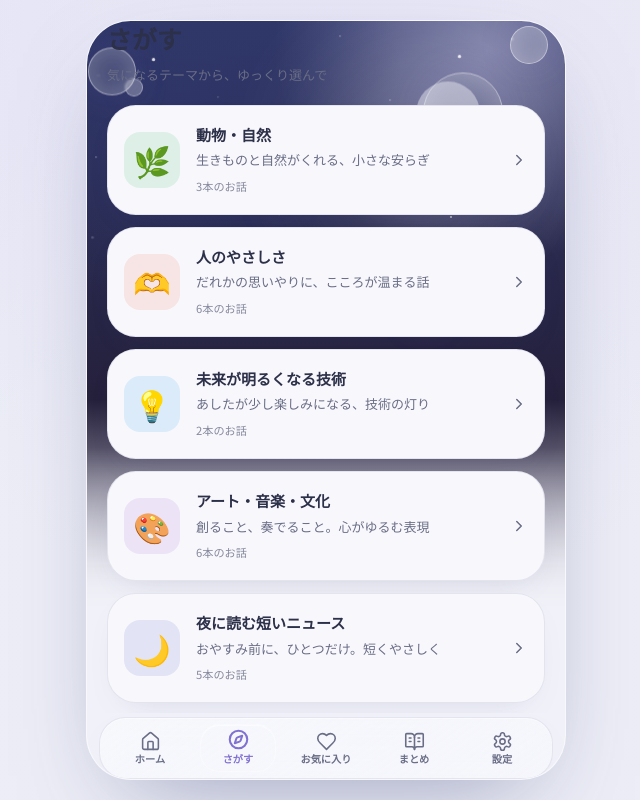
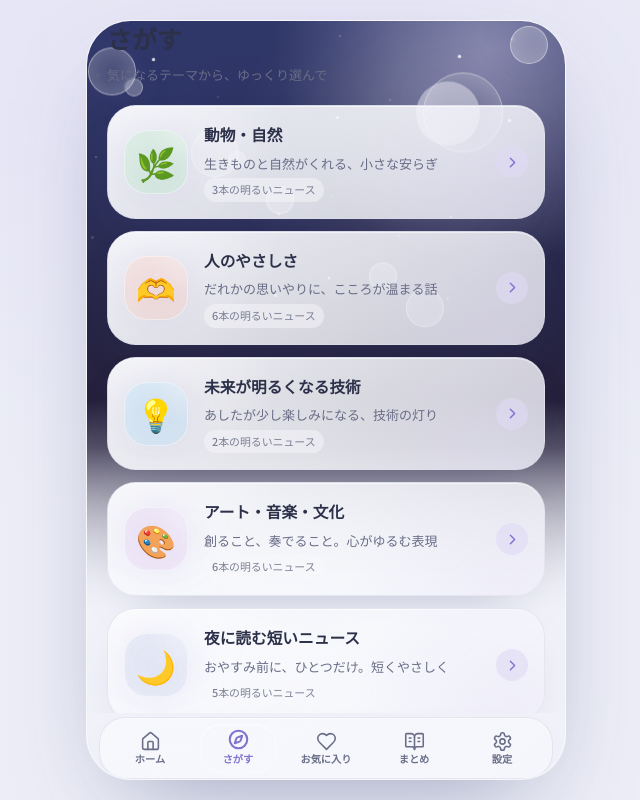
Before and after one commit to sunpotflower4460-cpu/Hot-news, a Next.js app: page /browse in a window 1280 px wide. Shown: the whole page, without its empty margins (314-954 px from the left). Built offline with nearby package versions, Linux system fonts and the light colour scheme; a web font is replaced by a local one.

Commit message:
Make category browsing soft and expressive

```diff
--- a/src/components/category/CategoryCard.tsx
+++ b/src/components/category/CategoryCard.tsx
@@ -6,20 +6,27 @@ export function CategoryCard({ category, count }: { category: CategoryMeta; coun
   return (
     <Link
       href={`/browse/${category.id}`}
-      className="group relative flex items-center gap-4 overflow-hidden rounded-card border border-line/60 bg-surface p-4 shadow-soft transition-transform active:scale-[0.99]"
+      className="soft-surface float-card group relative flex items-center gap-4 rounded-card p-4 shadow-soft"
     >
       <div
-        className="flex h-14 w-14 shrink-0 items-center justify-center rounded-2xl text-3xl"
-        style={{ backgroundColor: `hsl(${category.accent} / 0.16)` }}
+        className="ambient-ring relative flex h-16 w-16 shrink-0 items-center justify-center overflow-hidden rounded-[1.45rem] text-[2rem] shadow-inner-light"
+        style={{ backgroundColor: `hsl(${category.accent} / 0.17)` }}
       >
-        {category.glyph}
+        <div className="absolute -right-2 -top-2 h-8 w-8 rounded-full bg-white/30 blur-md" />
+        <span className="relative transition-transform duration-500 ease-gentle group-hover:scale-110 group-hover:-rotate-3">
+          {category.glyph}
+        </span>
       </div>
       <div className="min-w-0 flex-1">
-        <h3 className="text-body font-bold text-text">{category.labelJa}</h3>
-        <p className="line-clamp-1 text-caption text-muted">{category.blurb}</p>
-        <span className="text-[0.7rem] text-muted/80">{count}本のお話</span>
+        <h3 className="text-[0.98rem] font-bold text-text">{category.labelJa}</h3>
+        <p className="mt-0.5 line-clamp-2 text-caption text-muted">{category.blurb}</p>
+        <span className="mt-1 inline-flex rounded-pill bg-surface/50 px-2 py-0.5 text-[0.68rem] font-medium text-muted/85">
+          {count}本の明るいニュース
+        </span>
       </div>
-      <ChevronRight size={18} className="shrink-0 text-muted" />
+      <span className="flex h-8 w-8 shrink-0 items-center justify-center rounded-full bg-accent-soft/65 text-accent transition-transform duration-300 group-hover:translate-x-0.5">
+        <ChevronRight size={17} />
+      </span>
     </Link>
   );
 }
```
